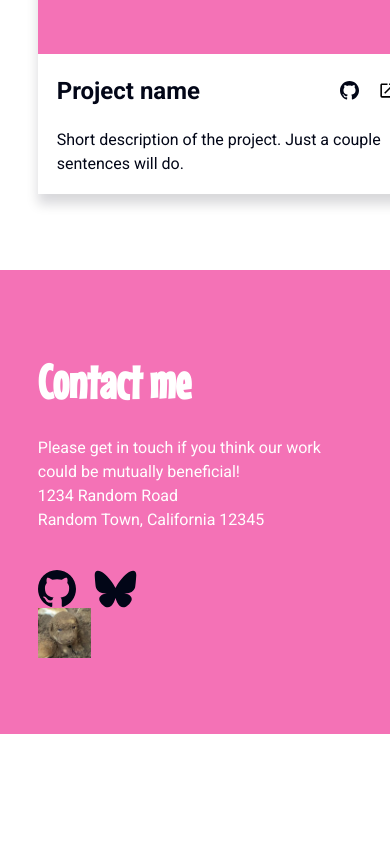
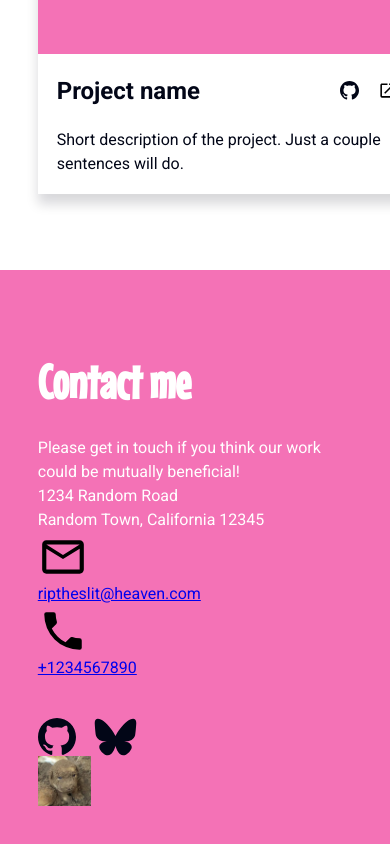
Before and after one commit to rip-the-slit/homepage, a plain HTML site: page index.html in a window 390 px wide. Shown: the part 3372-4216 px from the top of the page. Before the commit the page ends 4106 px from the top, so only its background shows below. Drawn offline with Linux system fonts and the light colour scheme.

Commit message:
feat: add email and phone markup

```diff
--- a/index.html
+++ b/index.html
@@ -162,6 +162,7 @@
       </section>
     </main>
     <footer>
+      <div>
         <h1>Contact me</h1>
         <p>
           Please get in touch if you think our work could be mutually beneficial!
@@ -170,6 +171,12 @@
           1234 Random Road <br />
           Random Town, California 12345
         </p>
+        <a href="mailto:riptheslit@heaven.com" class="email"
+          ><img src="./assets/email-outline.svg" alt="" />riptheslit@heaven.com</a
+        >
+        <a href="tel:+1234567890" class="phone"
+          ><img src="./assets/phone.svg" alt="" />+1234567890</a
+        >
         <div class="links">
           <a href="https://github.com/rip-the-slit"
             ><img src="./assets/Octicons-mark-github.svg" alt="Github" /></a
@@ -177,6 +184,7 @@
             ><img src="./assets/Bluesky_Logo.svg" alt="Bluesky"
           /></a>
         </div>
+      </div>
       <img src="./assets/pup covered in dirt.png" alt="" />
     </footer>
   </body>
```
Lines whose indentation alone changed are shown as unchanged.
